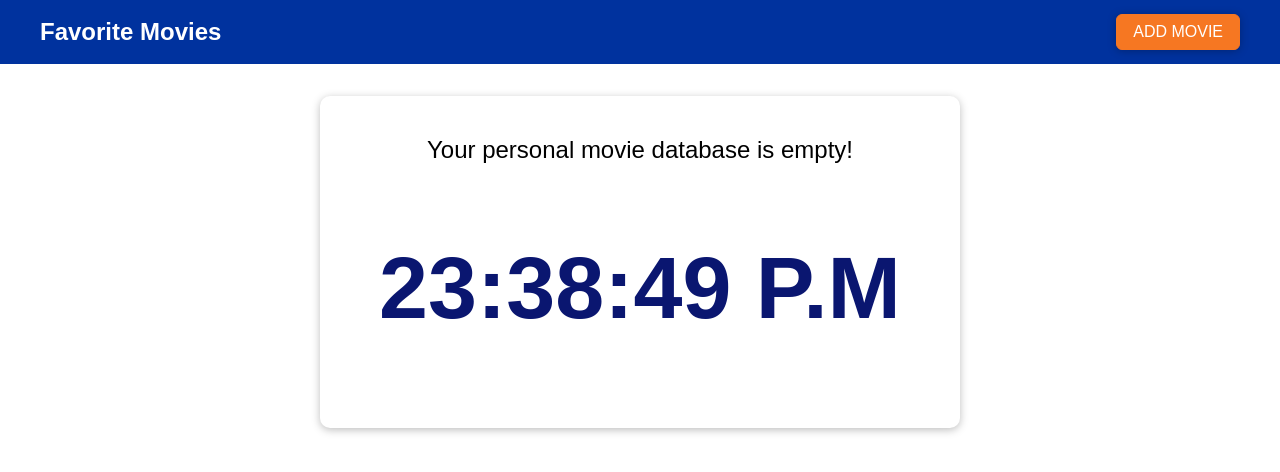
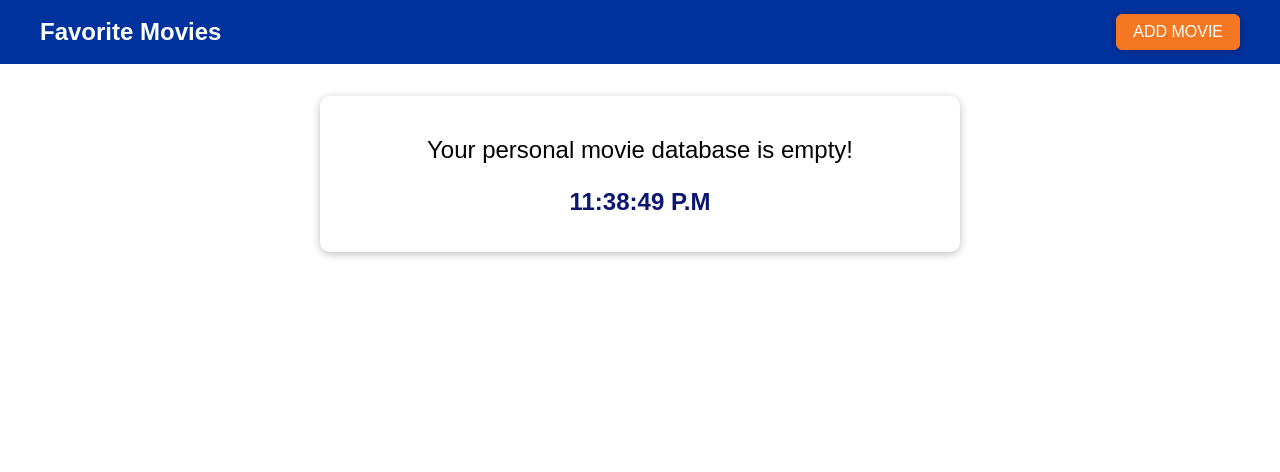
Before and after one commit to akhilchandran1/fevorate-movies-webpage, a plain HTML site: page index.html in a window 1280 px wide. Drawn offline with Linux system fonts and the light colour scheme.

Commit message:
clock updated to 12hr clock

```diff
--- a/assets/scripts/app.js
+++ b/assets/scripts/app.js
@@ -148,8 +148,10 @@ function getDateAndTime(){
   if(second < 10){
     second = "0" + second
   }
-  let getCurrentTime = hour + ":" + minute + ":" + second + " ";
-
+  let getCurrentTime;
+  if (hour >12) {
+    getCurrentTime = hour-12 + ":" + minute + ":" + second + " ";
+  }
   if(hour > 11){
     getCurrentTime += "P.M"
   }else{
--- a/assets/styles/app.css
+++ b/assets/styles/app.css
@@ -237,7 +237,6 @@ input:focus {
 
 #time-update {
   color: #0a1670;
-  font-size: 5.5rem;
   font-weight: bolder;
   text-align: center;
 }
```
